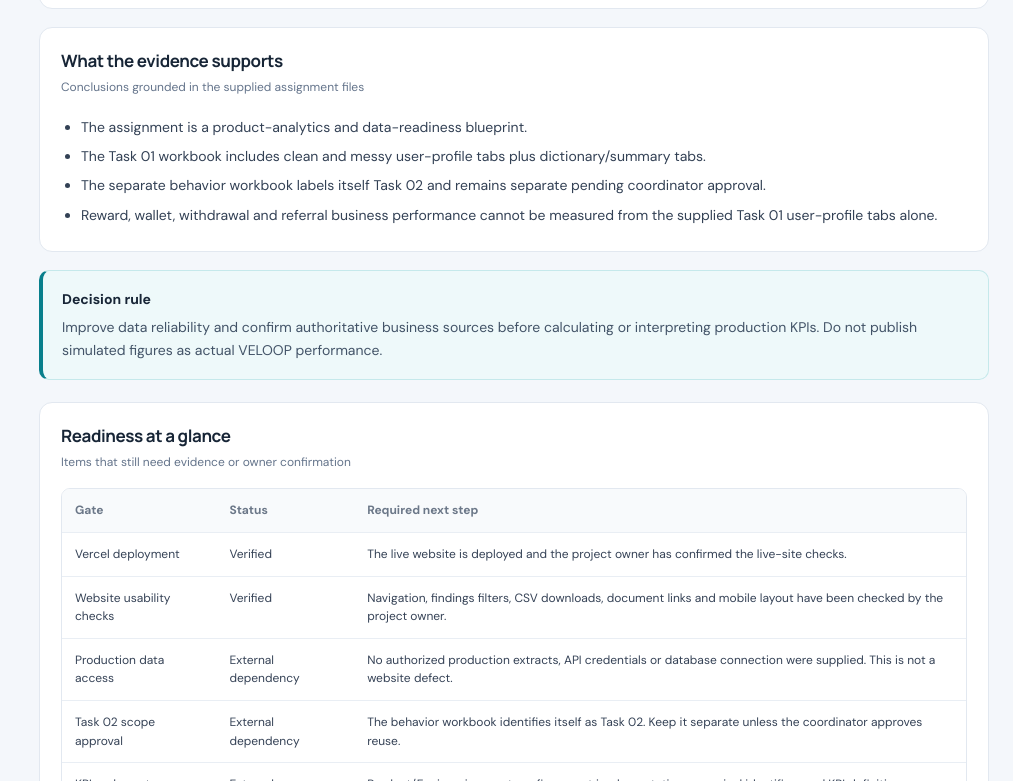
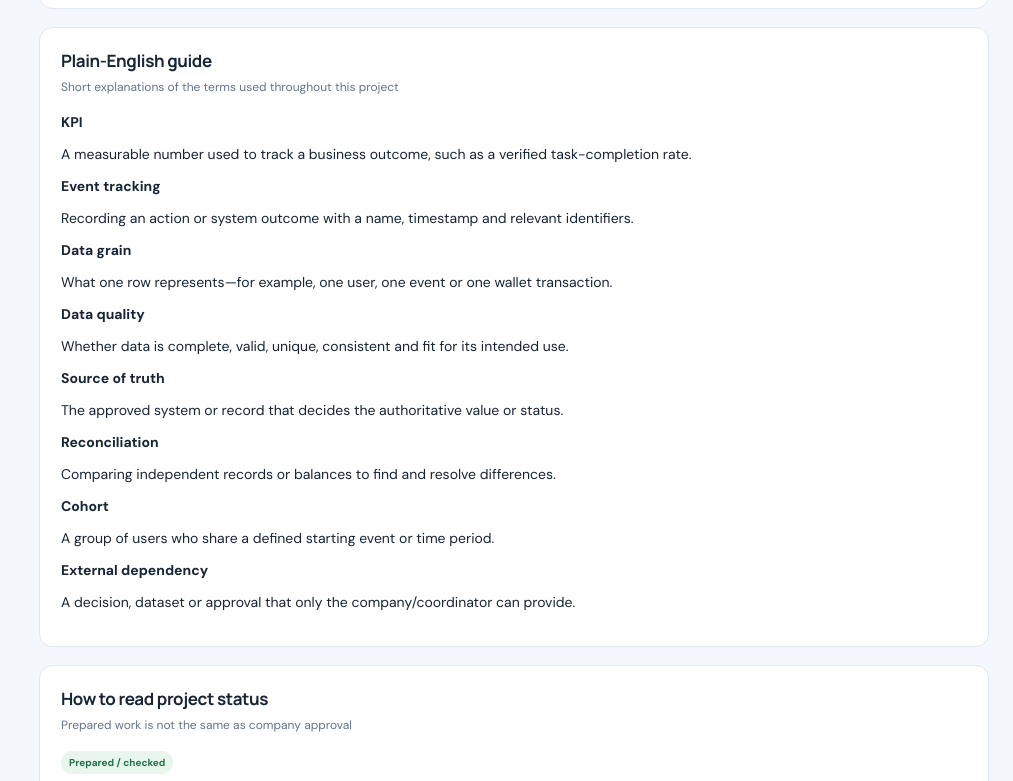
Before and after one commit to gaurav-nikam-ds/VELOOP-Task01-Data-Analytics, a Next.js app in the folder vercel-app/: page / in a window 1280 px wide. Shown: the part 1479-2260 px from the top of the page, without its empty margins (267-1280 px from the left). Built offline with nearby package versions, Linux system fonts and the light colour scheme.

Commit message:
Improve reviewer clarity and separate Task 02 from Task 01 findings

```diff
--- a/vercel-app/app/page.jsx
+++ b/vercel-app/app/page.jsx
@@ -129,12 +129,14 @@ export default function Home() {
           <button className="review-step" onClick={()=>setActive("Seven-dashboard blueprint")}><span className="step-number">03</span><span><b>Review the proposed solution</b><small>Seven dashboard areas and their data requirements</small></span><span className="step-arrow">→</span></button>
         </div></Panel>
         <Panel title="The most important conclusion" subtitle="What a reviewer should remember"><div className="decision-callout"><b>Do not report live business performance yet.</b><p>The supplied Task 01 files are mainly user-profile data. To measure rewards, wallets, withdrawals, task completion and referrals, VELOOP must provide approved source data and confirm the business definitions first.</p></div></Panel>
+        <Panel title="Plain-English guide" subtitle="Short explanations of the terms used throughout this project"><div className="glossary-grid">{[["KPI","A measurable number used to track a business outcome, such as a verified task-completion rate."],["Event tracking","Recording an action or system outcome with a name, timestamp and relevant identifiers."],["Data grain","What one row represents—for example, one user, one event or one wallet transaction."],["Data quality","Whether data is complete, valid, unique, consistent and fit for its intended use."],["Source of truth","The approved system or record that decides the authoritative value or status."],["Reconciliation","Comparing independent records or balances to find and resolve differences."],["Cohort","A group of users who share a defined starting event or time period."],["External dependency","A decision, dataset or approval that only the company/coordinator can provide."]].map(([term,meaning])=><article className="glossary-item" key={term}><b>{term}</b><p>{meaning}</p></article>)}</div></Panel>
+        <Panel title="How to read project status" subtitle="Prepared work is not the same as company approval"><div className="status-guide"><div><span className="verified-chip">Prepared / checked</span><p>The relevant document or website check has been completed and recorded.</p></div><div><span className="status-chip">Needs review</span><p>A company owner or coordinator still needs to review or approve the proposal.</p></div><div><span className="dependency-chip">External dependency</span><p>Required production data, access, definitions or authorization were not supplied.</p></div><div><span className="accepted-chip">Accepted</span><p>Use only after formal acceptance is actually confirmed; this is not assumed here.</p></div></div></Panel>
         <Panel title="What the evidence supports" subtitle="Conclusions grounded in the supplied assignment files"><ul className="evidence-list"><li>The assignment is a product-analytics and data-readiness blueprint.</li><li>The Task 01 workbook includes clean and messy user-profile tabs plus dictionary/summary tabs.</li><li>The separate behavior workbook labels itself Task 02 and remains separate pending coordinator approval.</li><li>Reward, wallet, withdrawal and referral business performance cannot be measured from the supplied Task 01 user-profile tabs alone.</li></ul></Panel>
         <div className="decision-callout"><b>Decision rule</b><p>Improve data reliability and confirm authoritative business sources before calculating or interpreting production KPIs. Do not publish simulated figures as actual VELOOP performance.</p></div>
         <Panel title="Readiness at a glance" subtitle="Items that still need evidence or owner confirmation"><DataTable headers={["Gate","Status","Required next step"]} rows={blockers.slice(0,5)}/><div className="panel-actions"><button className="button secondary" onClick={()=>setActive("Acceptance blockers")}>Review all blockers →</button></div></Panel>
       </>}
       {active==="Insights & recommendations" && <>
-        <div className="page-title"><div><span className="eyebrow">KEY FINDINGS</span><h2>What needs attention in the supplied files?</h2><p className="lead">These five findings are about data quality. Each card shows the issue, its impact and the recommended fix. The numbers are from simulated assignment data.</p></div></div>
+        <div className="page-title"><div><span className="eyebrow">KEY FINDINGS</span><h2>What needs attention in the supplied files?</h2><p className="lead">These four findings are from the Task 01 user-profile workbook. The separate Task 02 event audit is documented in Data audit and is not counted as a Task 01 finding. All numbers describe simulated assignment data, not live VELOOP performance.</p></div></div>
         <div className="filter-row"><input aria-label="Search findings" value={query} onChange={e=>setQuery(e.target.value)} placeholder="Search findings, risks or actions…"/><select aria-label="Filter by priority" value={priority} onChange={e=>setPriority(e.target.value)}><option>All</option><option>High</option><option>Medium</option></select><button className="button secondary" onClick={exportFindings}>Export findings CSV ↓</button></div>
         <div className="finding-grid">{filteredFindings.map((f,i)=><article className="finding-card" key={f.title}><div className="finding-top"><span className="finding-index">FINDING {findings.indexOf(f)+1}</span><span className={f.priority==="High"?"priority high":"priority medium"}>{f.priority} priority</span></div><h3>{f.title}</h3><div className="finding-metric">{f.metric}</div><div className="evidence-tag">{f.evidence}</div><div className="finding-section"><b>Business risk / limitation</b><p>{f.risk}</p></div><div className="finding-section"><b>Recommended action</b><p>{f.action}</p></div></article>)}</div>
       </>}
```
